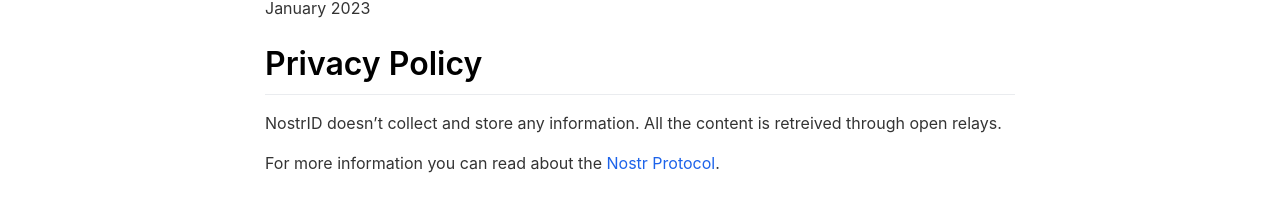
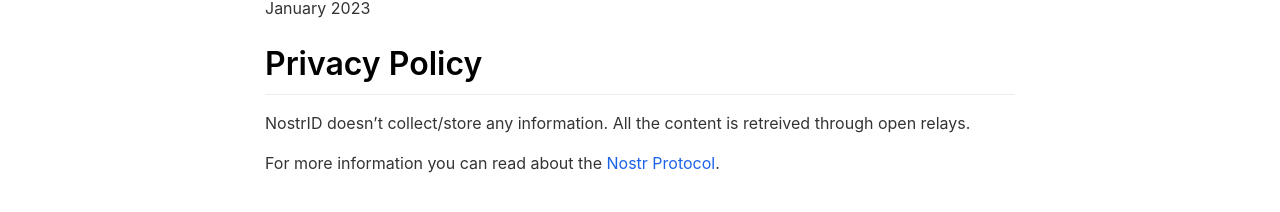
Before and after one commit to erdaltoprak/tamga, a Jekyll site: the page built from _pages/privacypolicy.md, in a window 1280 px wide. Shown: the part 173-385 px from the top of the page. Built offline with Jekyll 4.4.1, drawn with Linux system fonts in a browser that asks for light colours; nearby versions of some CDN libraries.

Commit message:
Updated lading page

```diff
--- a/_pages/privacypolicy.md
+++ b/_pages/privacypolicy.md
@@ -8,6 +8,6 @@ include_in_header: false
 January 2023
 
 # Privacy Policy
-NostrID doesn't collect and store any information. All the content is retreived through open relays.
+NostrID doesn't collect/store any information. All the content is retreived through open relays.
 
 For more information you can read about the [Nostr Protocol](https://github.com/nostr-protocol/nostr).
```
Also changed, not shown: assets/screenshot/screenshot.png, assets/screenshot/screenshot2.png (added), 3 other files.
